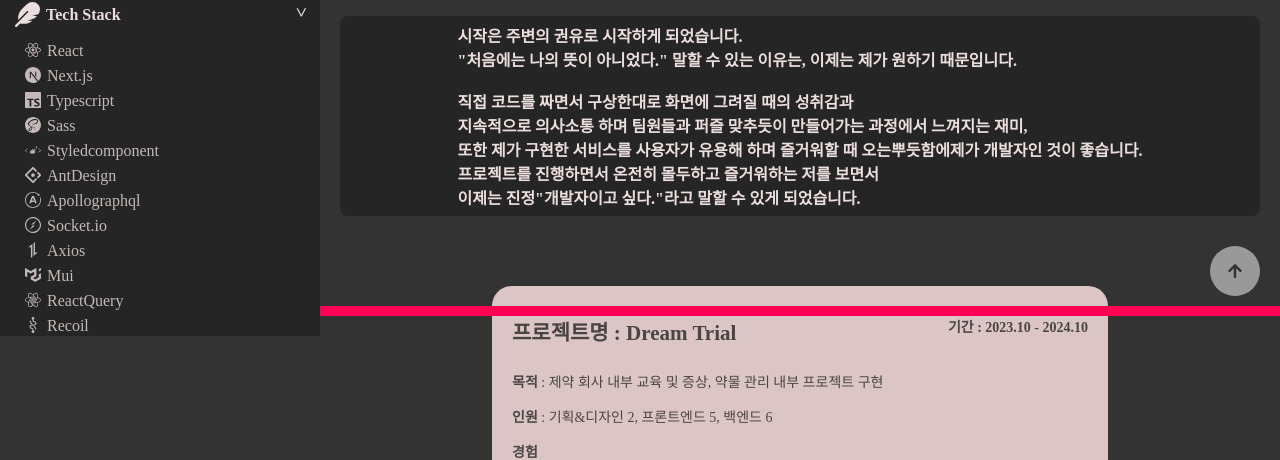
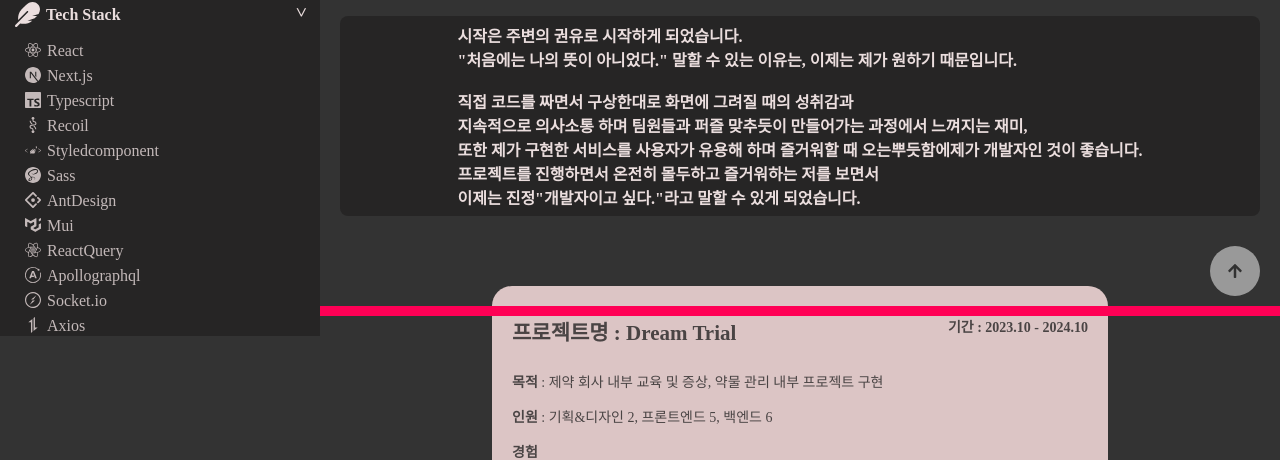
Before and after one commit to Jone4865/Portfolio, a React (Create React App) app: page / in a window 1280 px wide. Shown: the part 484-944 px from the top of the page. Built offline with nearby package versions, Linux system fonts and the light colour scheme.

Commit message:
update : stack 뱃지 추가

```diff
--- a/src/component/sider/sider.tsx
+++ b/src/component/sider/sider.tsx
@@ -9,6 +9,10 @@ import {
   FaReact,
   FaGraduationCap,
   FaGrinBeam,
+  FaAws,
+  FaGithub,
+  FaSourcetree,
+  FaFigma,
 } from "react-icons/fa";
 import {
   SiNextdotjs,
@@ -26,6 +30,12 @@ import {
   SiRecoil,
   SiStorybook,
   SiFlutter,
+  SiVercel,
+  SiAmazons3,
+  SiXcode,
+  SiAndroidstudio,
+  SiVisualstudio,
+  SiAdobexd,
 } from "react-icons/si";
 import { LuMessagesSquare, LuBookOpenCheck } from "react-icons/lu";
 import { TbBrandRedux, TbBrandReactNative } from "react-icons/tb";
@@ -45,24 +55,34 @@ const Sider = () => {
     { name: "React", icon: <FaReact /> },
     { name: "Next.js", icon: <SiNextdotjs /> },
     { name: "Typescript", icon: <SiTypescript /> },
+    { name: "Recoil", icon: <SiRecoil /> },
+    { name: "Styledcomponent", icon: <SiStyledcomponents /> },
     { name: "Sass", icon: <SiSass /> },
-    { name: "Styledcomponent", icon: <SiStyledcomponents /> },
     { name: "AntDesign", icon: <SiAntdesign /> },
+    { name: "Mui", icon: <SiMui /> },
+    { name: "ReactQuery", icon: <SiReactquery /> },
     { name: "Apollographql", icon: <SiApollographql /> },
     { name: "Socket.io", icon: <SiSocketdotio /> },
     { name: "Axios", icon: <SiAxios /> },
-    { name: "Mui", icon: <SiMui /> },
-    { name: "ReactQuery", icon: <SiReactquery /> },
-    { name: "Recoil", icon: <SiRecoil /> },
+    { name: "VisualStudio", icon: <SiVisualstudio /> },
+    { name: "Github", icon: <FaGithub /> },
+    { name: "Sourcetree", icon: <FaSourcetree /> },
+    { name: "Figma", icon: <FaFigma /> },
+    { name: "AdobeXD", icon: <SiAdobexd /> },
     // { name: "Css3", icon: <SiCss3 /> },
     // { name: "Html5", icon: <SiHtml5 /> },
   ];
 
   const experienceTechArr = [
+    { name: "AmazonAws", icon: <FaAws /> },
+    { name: "Vercel", icon: <SiVercel /> },
+    { name: "AmazonS3", icon: <SiAmazons3 /> },
+    { name: "ReactNative", icon: <TbBrandReactNative /> },
+    { name: "Flutter", icon: <SiFlutter /> },
+    { name: "XCode", icon: <SiXcode /> },
+    { name: "Android Studio", icon: <SiAndroidstudio /> },
     { name: "ReduxToolkit", icon: <TbBrandRedux /> },
     { name: "StoryBook", icon: <SiStorybook /> },
-    { name: "ReactNative", icon: <TbBrandReactNative /> },
-    { name: "Flutter", icon: <SiFlutter /> },
   ];
 
   const { toggleTheme, isDarkMode } = useContext(ThemeContext);
```
